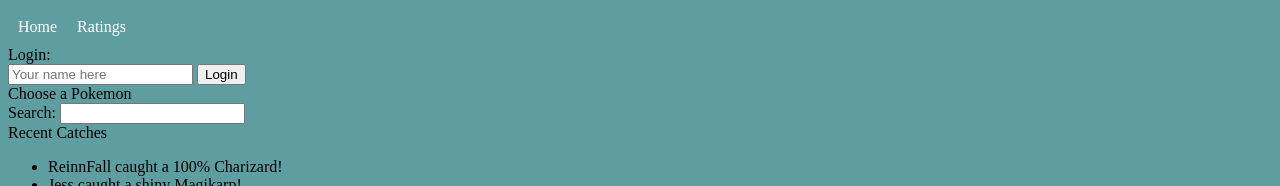
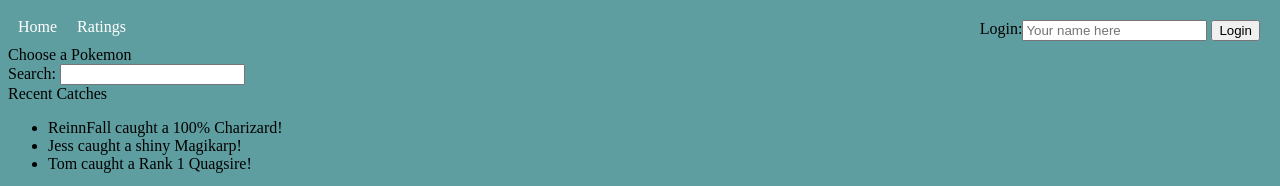
Before and after one commit to ReinnFall/CS260-Project, a plain HTML site: page index.html in a window 1280 px wide. Shown: the top 186 px of the page. Drawn offline with Linux system fonts and the light colour scheme.

Commit message:
moved the login div to the top right of the page

```diff
--- a/styles.css
+++ b/styles.css
@@ -29,7 +29,12 @@
 
 }
 .login{
-
+    display: flex;
+    top: 0;
+    right: 0;
+    position: absolute;
+    padding: 20px;
+    /* border: 1px solid #ccc; adds a thin border around the div*/
 }
 .search-bar{
 
```
